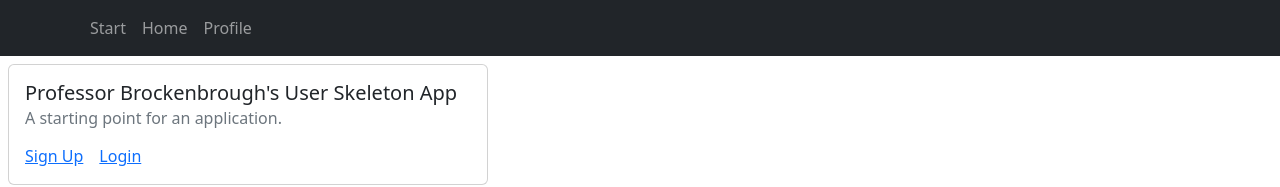
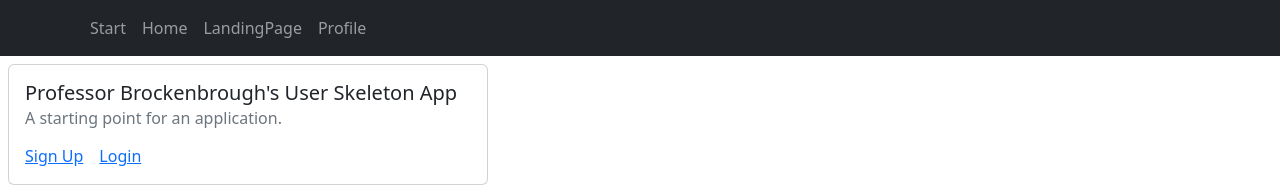
Before and after one commit to smasseATSSU/ArtyParty, a React (Create React App) app in the folder frontend/: page / in a window 1280 px wide. Shown: the top 187 px of the page. Built offline with nearby package versions, Linux system fonts and the light colour scheme.

Commit message:
LandingPage NavBar

```diff
--- a/frontend/src/App.js
+++ b/frontend/src/App.js
@@ -32,6 +32,7 @@ const App = () => {
           <Route exact path="/login" element={<Login />} />
           <Route exact path="/signup" element={<Signup />} />
           <Route path="/privateUserProfile" element={<PrivateUserProfile />} />
+          <Route exact path="/landingPage" element={<LandingPage />} />
         </Routes>
       </UserContext.Provider>
     </>
--- a/frontend/src/components/navbar.js
+++ b/frontend/src/components/navbar.js
@@ -25,6 +25,7 @@ export default function Navbar() {
       <Nav className="me-auto">
         <Nav.Link href="/">Start</Nav.Link>
         <Nav.Link href="/home">Home</Nav.Link>
+        <Nav.Link href="/landingPage">LandingPage</Nav.Link>
         <Nav.Link href="/privateUserProfile">Profile</Nav.Link>
       </Nav>
     </Container>
```
